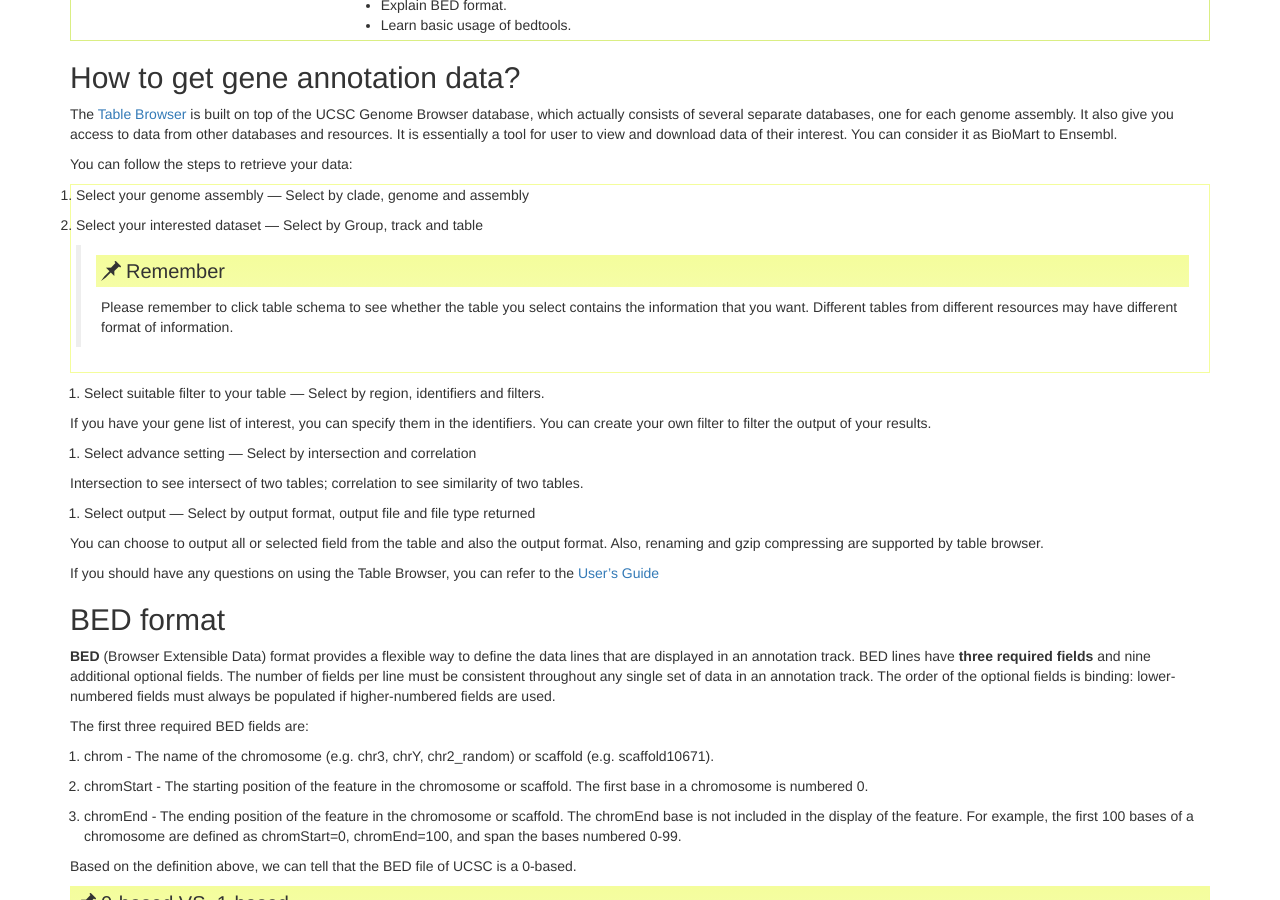
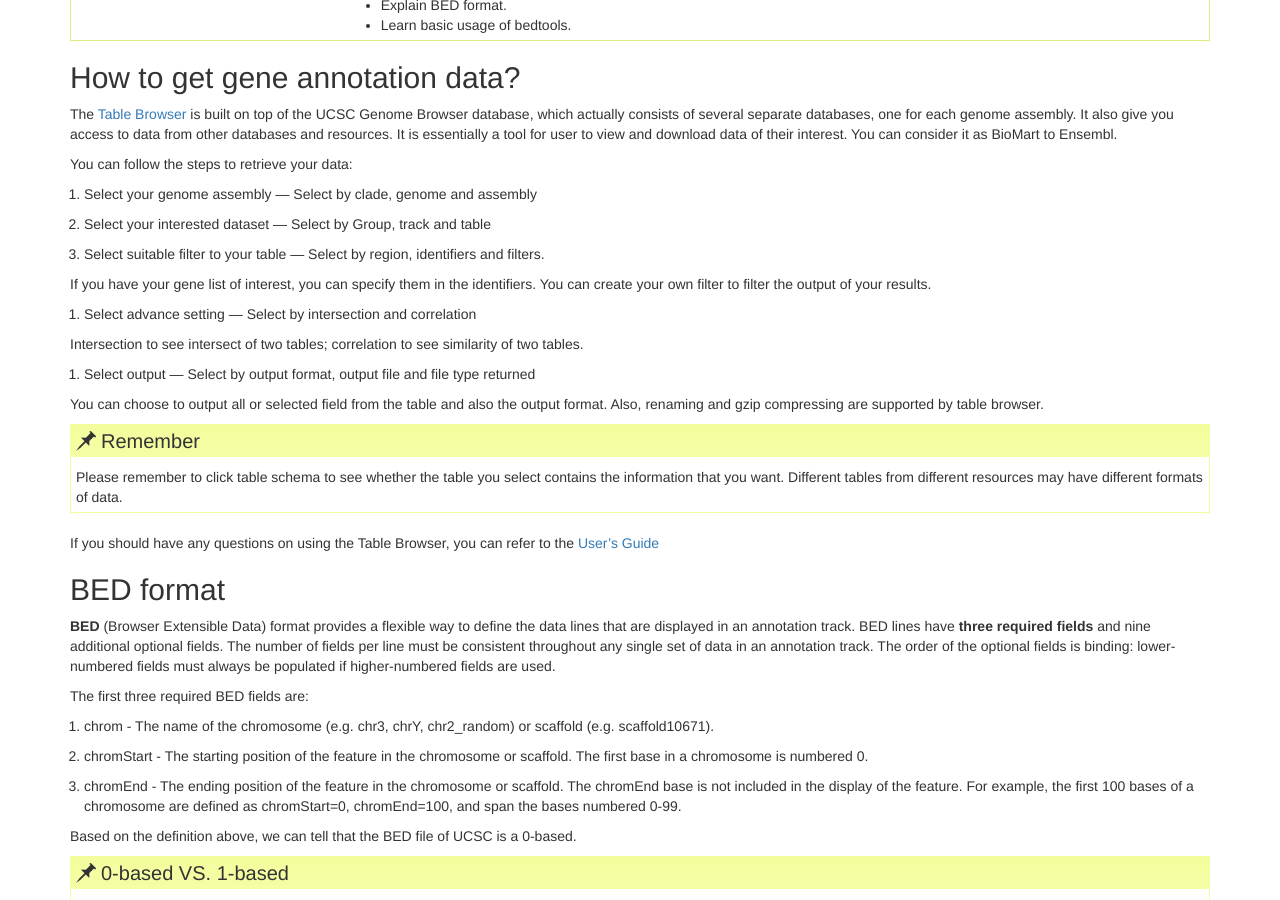
Before and after one commit to GTK-lab/chipseq, a Jekyll site: the page built from _episodes/04-annotation.md, in a window 1280 px wide and 900 px high, scrolled down 376 px. Built offline with Jekyll 4.4.1, drawn with Linux system fonts in a browser that asks for light colours; part of the change alters nothing that is shown.

Commit message:
update ep4

```diff
--- a/_episodes/04-annotation.md
+++ b/_episodes/04-annotation.md
@@ -23,10 +23,6 @@ You can follow the steps to retrieve your data:
 1. Select your genome assembly --- Select by clade, genome and assembly
 
 2. Select your interested dataset --- Select by Group, track and table
-> ## Remember
-> Please remember to click table schema to see whether the table you select contains the information that you want. Different tables from different resources may have different format of information.
->
-{: .callout}
 
 3. Select suitable filter to your table --- Select by region, identifiers and filters.
 
@@ -38,7 +34,12 @@ You can follow the steps to retrieve your data:
 
 5. Select output --- Select by output format, output file and file type returned
 
-You can choose to output all or selected field from the table and also the output format. Also, renaming and gzip compressing are supported by table browser.
+  You can choose to output all or selected field from the table and also the output format. Also, renaming and gzip compressing are supported by table browser.
+
+> ## Remember
+> Please remember to click table schema to see whether the table you select contains the information that you want. Different tables from different resources may have different formats of data.
+>
+{: .callout}
 
 If you should have any questions on using the Table Browser, you can refer to the [User's Guide](https://genome.ucsc.edu/goldenPath/help/hgTablesHelp.html)
 
```
